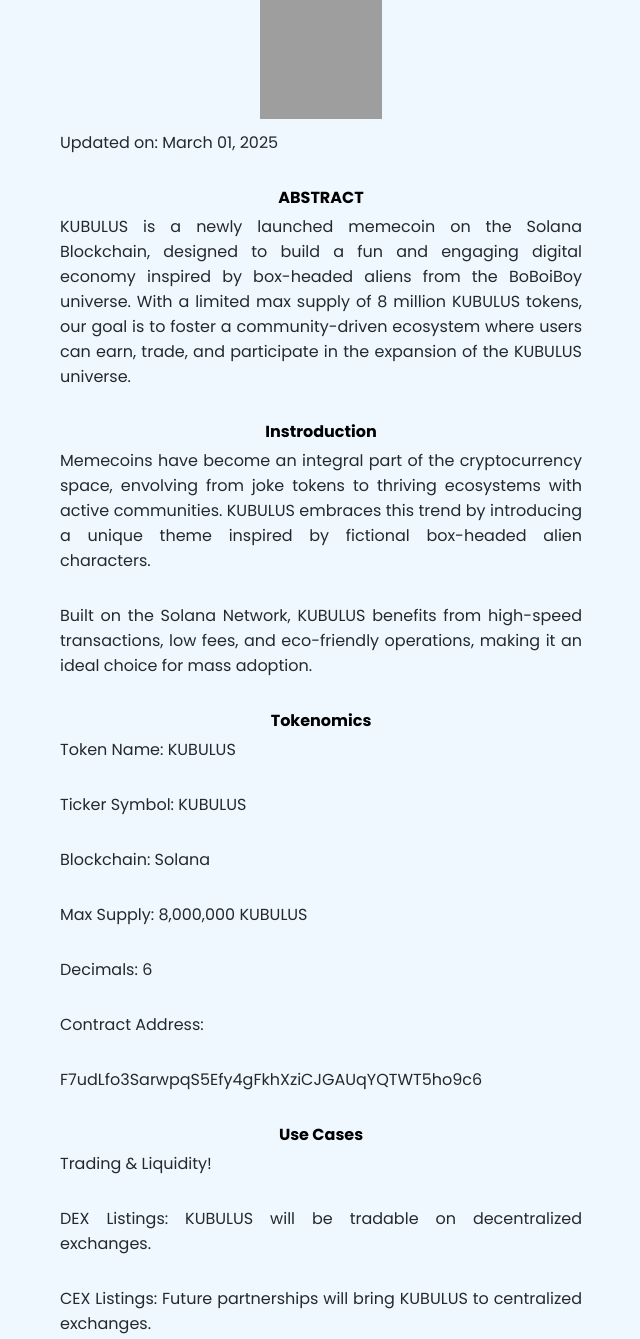
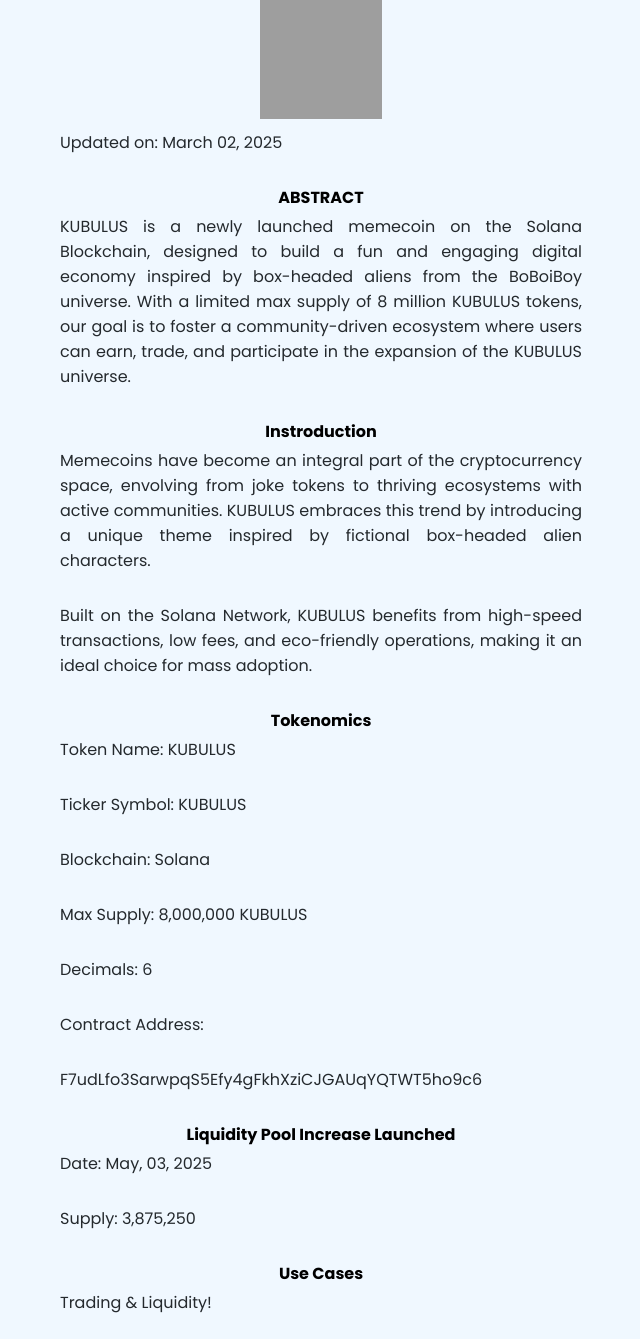
Before and after one commit to Revolution2032/chimeraprojects, a plain HTML site: page kubuluswp.html in a window 1280 px wide. Shown: the part 133-1472 px from the top of the page, without its empty margins (319-959 px from the left). Drawn offline with Linux system fonts and the light colour scheme; grey boxes are pictures that could not be loaded; files whose address does not match are found by name.

Commit message:
kubuluswp.html

```diff
--- a/kubuluswp.html
+++ b/kubuluswp.html
@@ -303,7 +303,7 @@
 	  <center>
       <h3 class="text">Kubulus (KUBULUS) <span>Whitepaper</span></h3>
 	  <img src="https://pbs.twimg.com/profile_images/1892755574141644800/OK6dNCst.jpg" alt="Kubulus" width="122" height="122"/>
-	  <p>Updated on: March 01, 2025</p>
+	  <p>Updated on: March 02, 2025</p>
 
       <h4>ABSTRACT</h4>
 
@@ -324,6 +324,11 @@
 	  <p>Decimals: 6</p>
 	  <p>Contract Address:</p>
 	  <p>F7udLfo3SarwpqS5Efy4gFkhXziCJGAUqYQTWT5ho9c6</p>
+
+	  <h4>Liquidity Pool Increase Launched</h4>
+
+	  <p>Date: May, 03, 2025</p>
+	  <p>Supply: 3,875,250</p>
 
 	  <h4>Use Cases</h4>
 
```
